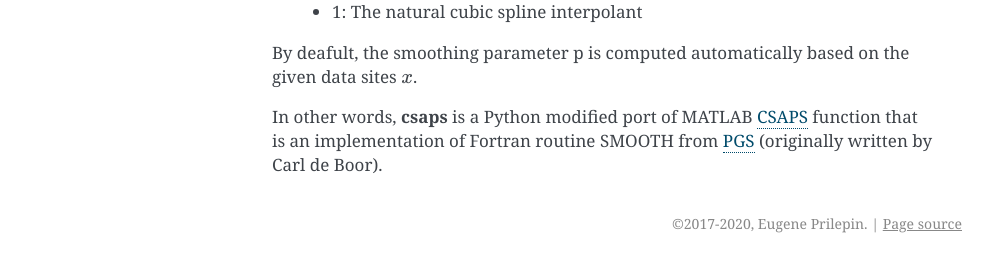
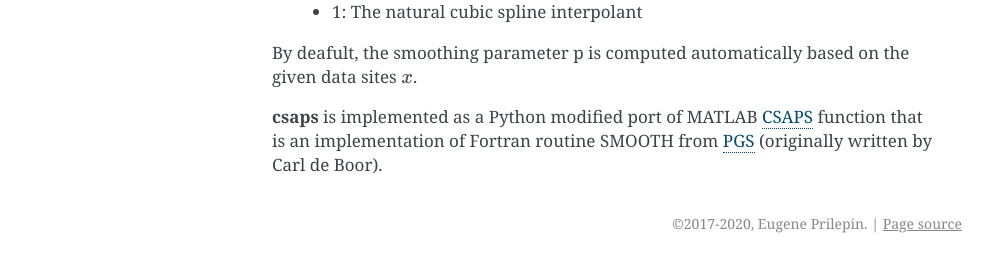
Before and after one commit to espdev/csaps, a Sphinx documentation site: the page built from docs/formulation.rst, in a window 1280 px wide. Shown: the part 431-703 px from the top of the page, without its empty margins (148-1141 px from the left). Built offline with Sphinx 7.4.7, drawn with Linux system fonts in a browser that asks for light colours.

Commit message:
Update formulation.rst

```diff
--- a/docs/formulation.rst
+++ b/docs/formulation.rst
@@ -22,6 +22,6 @@ The smoothing parameter :math:`p` should be in range :math:`[0, 1]` where bounds
 
 By deafult, the smoothing parameter p is computed automatically based on the given data sites :math:`x`.
 
-In other words, **csaps** is a Python modified port of MATLAB `CSAPS <https://www.mathworks.com/help/curvefit/csaps.html>`_ function
+**csaps** is implemented as a Python modified port of MATLAB `CSAPS <https://www.mathworks.com/help/curvefit/csaps.html>`_ function
 that is an implementation of Fortran routine SMOOTH from `PGS <http://pages.cs.wisc.edu/~deboor/pgs/>`_
 (originally written by Carl de Boor).
```
